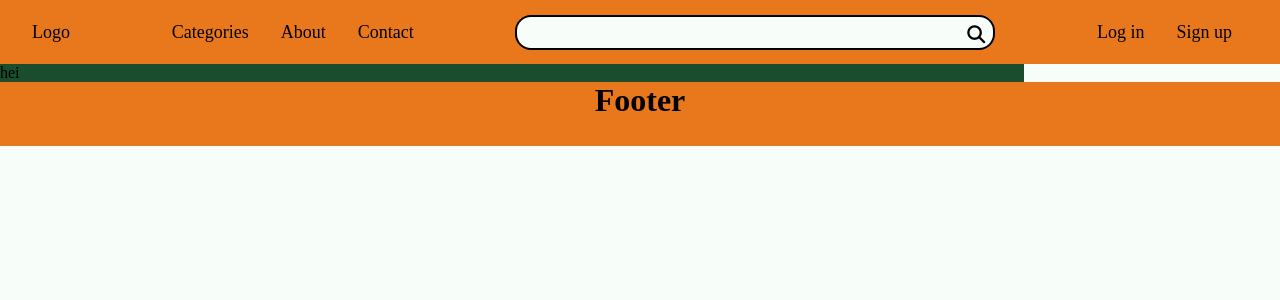
After one commit to rafasilva9537/Recipes-Website, a Django app: page /recipe/1/ in a window 1280 px wide. The commit adds this page. Shown: the top 300 px of the page. Run offline with Django 5.2, Linux system fonts and the light colour scheme; some libraries are stand-ins or nearby versions.

Commit message:
Creating base template for recipe site

```diff
--- a/recipes/static/recipes/css/styles.css
+++ b/recipes/static/recipes/css/styles.css
@@ -78,6 +78,12 @@ header {
     font-size: 1em;
 }
 
+footer {
+    background-color: var(--color-primary);
+    height: 4rem;
+    text-align: center;
+}
+
 .recipes-homepage-container {
     margin: 3rem;
     display: flex;
@@ -87,23 +93,22 @@ header {
     justify-content: space-between;
 }
 
-.recipe-container {
+.recipes-homepage-container .recipe-container {
     border-radius: 15px;
     width: 30%;
     overflow: hidden;
 }
 
-.recipe-content {
+.recipes-homepage-container .recipe-content {
     background-color: #194d2d;
 }
 
-.recipe-image {
+.recipes-homepage-container .recipe-image {
     width: 100%;
     display: block;
 }
 
-footer {
-    background-color: var(--color-primary);
-    height: 4rem;
-    text-align: center;
+.main-recipe-container {
+    width: 80%;
+    background-color: #194d2d;
 }
--- /dev/null
+++ b/recipes/templates/recipes/base/base.html
@@ -0,0 +1,13 @@
+{% include "recipes/partials/head.html" %}
+
+<body>
+    {% include "recipes/partials/header.html" %}
+
+    <main class="main-container">
+       {% block content %} {% endblock content %}
+    </main>
+
+    {% include "recipes/partials/footer.html" %}
+</body>
+
+</html>
--- /dev/null
+++ b/recipes/templates/recipes/pages/recipe.html
@@ -0,0 +1,6 @@
+{% extends "recipes/base/base.html" %}
+{% load static %}
+
+{% block content %}
+    <div class="main-recipe-container">hei</div>
+{% endblock content %}
--- a/recipes/templates/recipes/partials/head.html
+++ b/recipes/templates/recipes/partials/head.html
@@ -8,7 +8,6 @@
     <title>Recipes</title>
 
     <link rel="stylesheet" href="{% static 'recipes/css/styles.css' %}">
-    <link rel="stylesheet" href="{% static 'global/css/global-test.css' %}">
 
     <link rel="stylesheet" href="https://cdnjs.cloudflare.com/ajax/libs/font-awesome/6.6.0/css/fontawesome.min.css"
         integrity="sha512-B46MVOJpI6RBsdcU307elYeStF2JKT87SsHZfRSkjVi4/iZ3912zXi45X5/CBr/GbCyLx6M1GQtTKYRd52Jxgw=="
--- a/recipes/urls.py
+++ b/recipes/urls.py
@@ -1,6 +1,7 @@
 from django.urls import path
-from recipes.views import home
+from . import views
 
 urlpatterns = [
-    path('home/', home),
+    path("home/", views.home),
+    path("recipe/<int:id>/", views.recipe)
 ]
--- a/recipes/views.py
+++ b/recipes/views.py
@@ -6,3 +6,6 @@ from django.http import HttpResponse
 # django namespace: create template folder with child folder, if not, html files can conflit with each other
 def home(request):
     return render(request, "recipes/pages/home.html", status=200, context={'name': 'Lasagna'})
+
+def recipe(request, id):
+    return render(request, "recipes/pages/recipe.html", status=200)
```
Also changed, not shown: notes.md (deleted, +0 -18 lines), recipes/templates/recipes/pages/home.html (+3 -14 lines).
